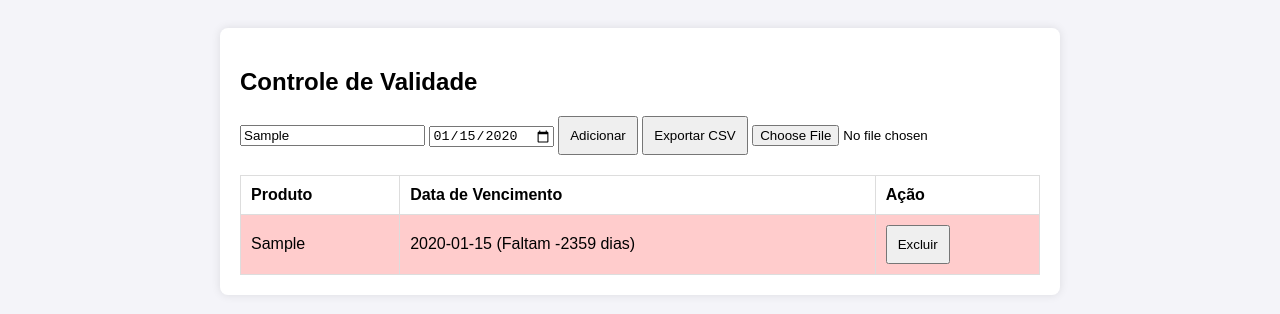
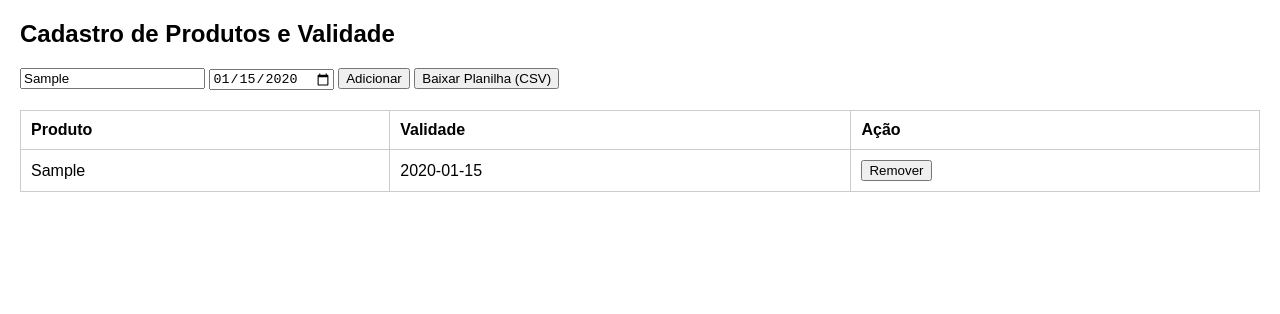
Before and after one commit to Valmir86/Controle-de-validade-, a plain HTML site: page Index.html in a window 1280 px wide. Both pictures are taken after typing "Sample", "2020-01-15" into the empty fields and a click on the button "Adicionar". Drawn offline with Linux system fonts and the light colour scheme.

Commit message:
Update HTML for stock management interface

```diff
--- a/Index.html
+++ b/Index.html
@@ -2,101 +2,76 @@
 <html lang="pt-br">
 <head>
     <meta charset="UTF-8">
-    <title>Controle de Validade</title>
+    <title>Controle de Estoque Offline</title>
     <style>
-        body { font-family: sans-serif; padding: 20px; background: #f4f4f9; }
-        .container { max-width: 800px; margin: auto; background: white; padding: 20px; border-radius: 8px; box-shadow: 0 0 10px rgba(0,0,0,0.1); }
+        body { font-family: sans-serif; margin: 20px; }
         table { width: 100%; border-collapse: collapse; margin-top: 20px; }
-        th, td { border: 1px solid #ddd; padding: 10px; text-align: left; }
-        .vencido { background-color: #ffcccc; }
-        .alerta { background-color: #fff3cd; }
-        button { padding: 10px; cursor: pointer; }
+        th, td { border: 1px solid #ccc; padding: 10px; text-align: left; }
+        .form-group { margin-bottom: 10px; }
     </style>
 </head>
 <body>
 
-<div class="container">
-    <h2>Controle de Validade</h2>
+    <h2>Cadastro de Produtos e Validade</h2>
 
-    <input type="text" id="nome" placeholder="Produto">
-    <input type="date" id="data">
-    <button onclick="adicionar()">Adicionar</button>
-    <button onclick="exportarCSV()">Exportar CSV</button>
-    <input type="file" id="importar" onchange="importarCSV(event)">
+    <div class="form-group">
+        <input type="text" id="produto" placeholder="Nome do Produto">
+        <input type="date" id="validade">
+        <button onclick="adicionarProduto()">Adicionar</button>
+        <button onclick="exportarCSV()">Baixar Planilha (CSV)</button>
+    </div>
 
-    <table id="tabela">
+    <table id="tabelaProdutos">
         <thead>
-            <tr><th>Produto</th><th>Data de Vencimento</th><th>Ação</th></tr>
+            <tr>
+                <th>Produto</th>
+                <th>Validade</th>
+                <th>Ação</th>
+            </tr>
         </thead>
         <tbody id="corpoTabela"></tbody>
     </table>
-</div>
 
     <script>
-    let produtos = JSON.parse(localStorage.getItem('produtos')) || [];
+        let produtos = JSON.parse(localStorage.getItem('estoque')) || [];
 
         function renderizar() {
             const corpo = document.getElementById('corpoTabela');
             corpo.innerHTML = '';
-        const hoje = new Date();
-
-        produtos.forEach((p, index) => {
-            const dataVenc = new Date(p.data);
-            const diffTime = dataVenc - hoje;
-            const diffDays = Math.ceil(diffTime / (1000 * 60 * 60 * 24));
-
-            let classe = '';
-            if (diffDays < 0) classe = 'vencido';
-            else if (diffDays <= 10) classe = 'alerta';
-
-            corpo.innerHTML += `<tr class="${classe}">
-                <td>${p.nome}</td>
-                <td>${p.data} ${diffDays <= 10 ? `(Faltam ${diffDays} dias)` : ''}</td>
-                <td><button onclick="excluir(${index})">Excluir</button></td>
+            produtos.forEach((item, index) => {
+                corpo.innerHTML += `<tr>
+                    <td>${item.nome}</td>
+                    <td>${item.validade}</td>
+                    <td><button onclick="remover(${index})">Remover</button></td>
                 </tr>`;
             });
         }
 
-    function adicionar() {
-        const nome = document.getElementById('nome').value;
-        const data = document.getElementById('data').value;
-        if(nome && data) {
-            produtos.push({nome, data});
-            localStorage.setItem('produtos', JSON.stringify(produtos));
+        function adicionarProduto() {
+            const nome = document.getElementById('produto').value;
+            const validade = document.getElementById('validade').value;
+            if(!nome || !validade) return alert("Preencha todos os campos");
+
+            produtos.push({ nome, validade });
+            localStorage.setItem('estoque', JSON.stringify(produtos));
             renderizar();
         }
-    }
 
-    function excluir(index) {
+        function remover(index) {
             produtos.splice(index, 1);
-        localStorage.setItem('produtos', JSON.stringify(produtos));
+            localStorage.setItem('estoque', JSON.stringify(produtos));
             renderizar();
         }
 
         function exportarCSV() {
-        let csv = "Produto,Data\n";
-        produtos.forEach(p => csv += `${p.nome},${p.data}\n`);
-        const blob = new Blob([csv], {type: 'text/csv'});
-        const url = URL.createObjectURL(blob);
+            let csv = "Produto,Validade\n";
+            produtos.forEach(p => csv += `${p.nome},${p.validade}\n`);
+            const blob = new Blob([csv], { type: 'text/csv' });
+            const url = window.URL.createObjectURL(blob);
             const a = document.createElement('a');
-        a.href = url;
-        a.download = 'produtos.csv';
+            a.setAttribute('href', url);
+            a.setAttribute('download', 'estoque.csv');
             a.click();
-    }
-
-    function importarCSV(e) {
-        const file = e.target.files[0];
-        const reader = new FileReader();
-        reader.onload = function(e) {
-            const rows = e.target.result.split('\n').slice(1);
-            produtos = rows.filter(r => r).map(r => {
-                const [nome, data] = r.split(',');
-                return {nome, data};
-            });
-            localStorage.setItem('produtos', JSON.stringify(produtos));
-            renderizar();
-        };
-        reader.readAsText(file);
         }
 
         renderizar();
```
Lines whose indentation alone changed are shown as unchanged.
